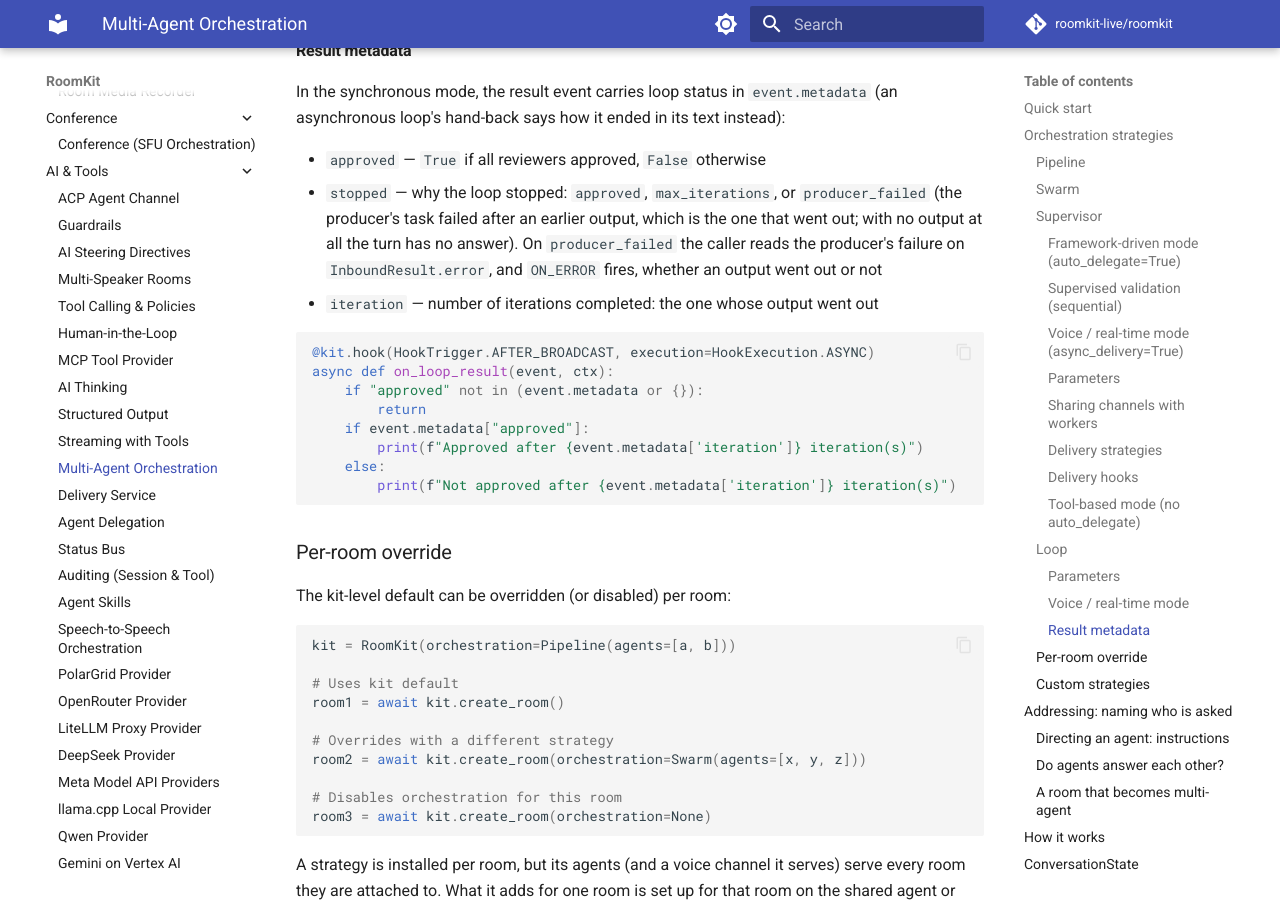
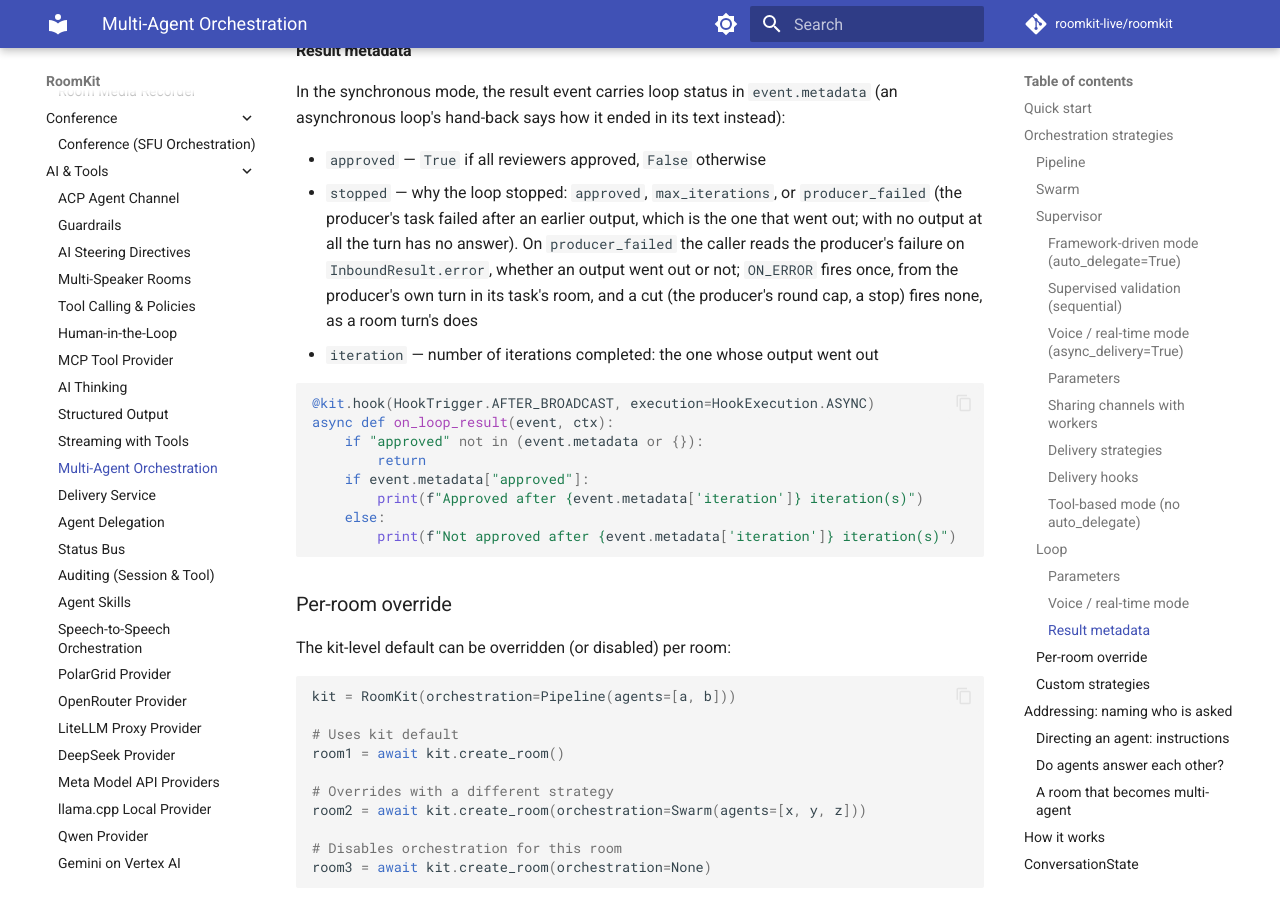
Before and after one commit to roomkit-live/roomkit-docs, an MkDocs documentation site: the page built from docs/guides/orchestration.md, in a window 1280 px wide and 900 px high, scrolled down 10482 px. Built offline with MkDocs 1.6.1 and Material for MkDocs 9.7.7, drawn with Linux system fonts in a browser that asks for light colours; comment, search, counter and statistics services are not loaded.

Commit message:
docs(orchestration): a synchronous Loop's producer failure fires ON_ERROR once, from its own turn, and a cut fires none (RMK-513)

````diff
--- a/docs/guides/orchestration.md
+++ b/docs/guides/orchestration.md
@@ -410,7 +410,7 @@ kit = RoomKit(
 In the synchronous mode, the result event carries loop status in `event.metadata` (an asynchronous loop's hand-back says how it ended in its text instead):
 
 - `approved` — `True` if all reviewers approved, `False` otherwise
-- `stopped` — why the loop stopped: `approved`, `max_iterations`, or `producer_failed` (the producer's task failed after an earlier output, which is the one that went out; with no output at all the turn has no answer). On `producer_failed` the caller reads the producer's failure on `InboundResult.error`, and `ON_ERROR` fires, whether an output went out or not
+- `stopped` — why the loop stopped: `approved`, `max_iterations`, or `producer_failed` (the producer's task failed after an earlier output, which is the one that went out; with no output at all the turn has no answer). On `producer_failed` the caller reads the producer's failure on `InboundResult.error`, whether an output went out or not; `ON_ERROR` fires once, from the producer's own turn in its task's room, and a cut (the producer's round cap, a stop) fires none, as a room turn's does
 - `iteration` — number of iterations completed: the one whose output went out
 
 ```python
````
